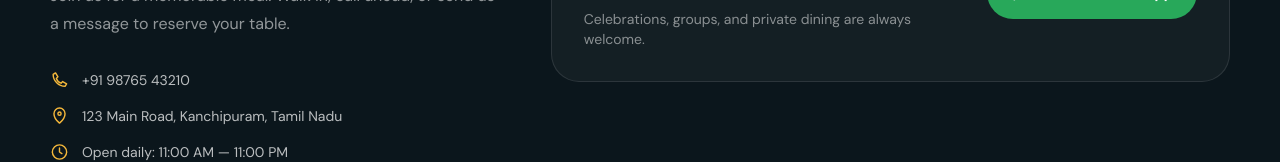
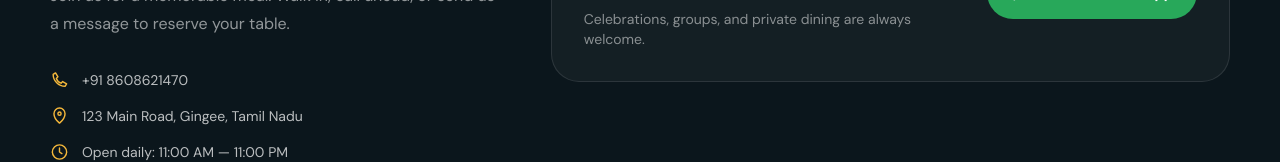
Before and after one commit to dineshKarthick29/RoyalSpice, a React (Vite) app: page / in a window 1280 px wide. Shown: the part 4420-4582 px from the top of the page. Built offline with nearby package versions, Linux system fonts and the light colour scheme; the HTML template or start-up script is replaced by a standard one.

Commit message:
Update App.tsx

```diff
--- a/src/App.tsx
+++ b/src/App.tsx
@@ -392,11 +392,11 @@ export default function App() {
                 reserve your table.
               </p>
               <div className="mt-8 space-y-4 text-sm">
-                <a href="tel:+919876543210" className="contact-row">
-                  <Icon name="phone" /> +91 98765 43210
+                <a href="tel:+918608621470" className="contact-row">
+                  <Icon name="phone" /> +91 8608621470
                 </a>
                 <div className="contact-row">
-                  <Icon name="map" /> 123 Main Road, Kanchipuram, Tamil Nadu
+                  <Icon name="map" /> 123 Main Road, Gingee, Tamil Nadu
                 </div>
                 <div className="contact-row">
                   <Icon name="clock" /> Open daily: 11:00 AM — 11:00 PM
```
